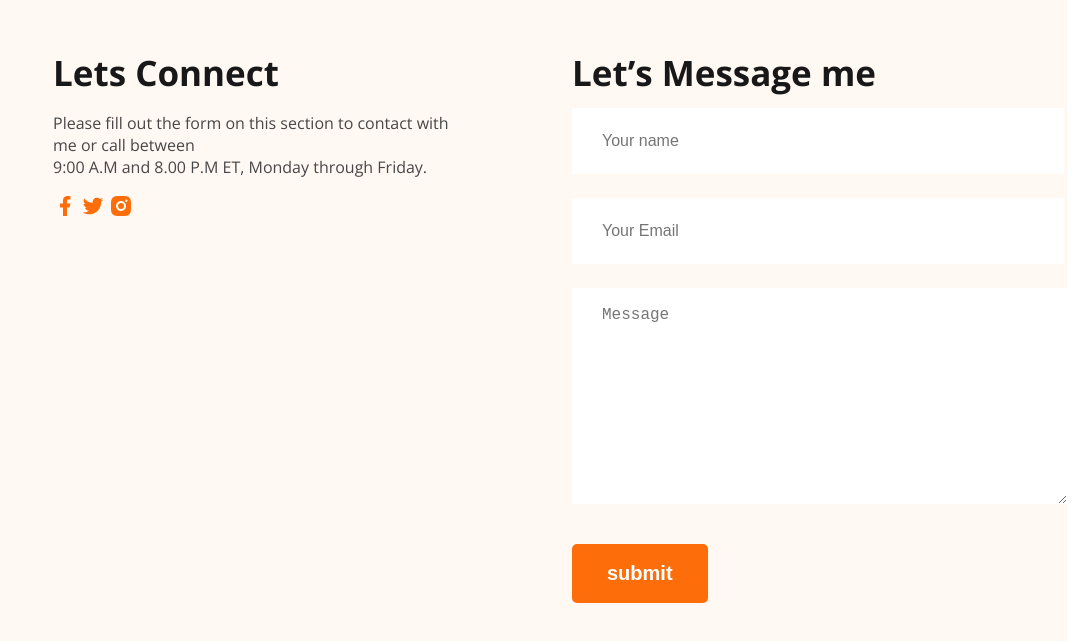
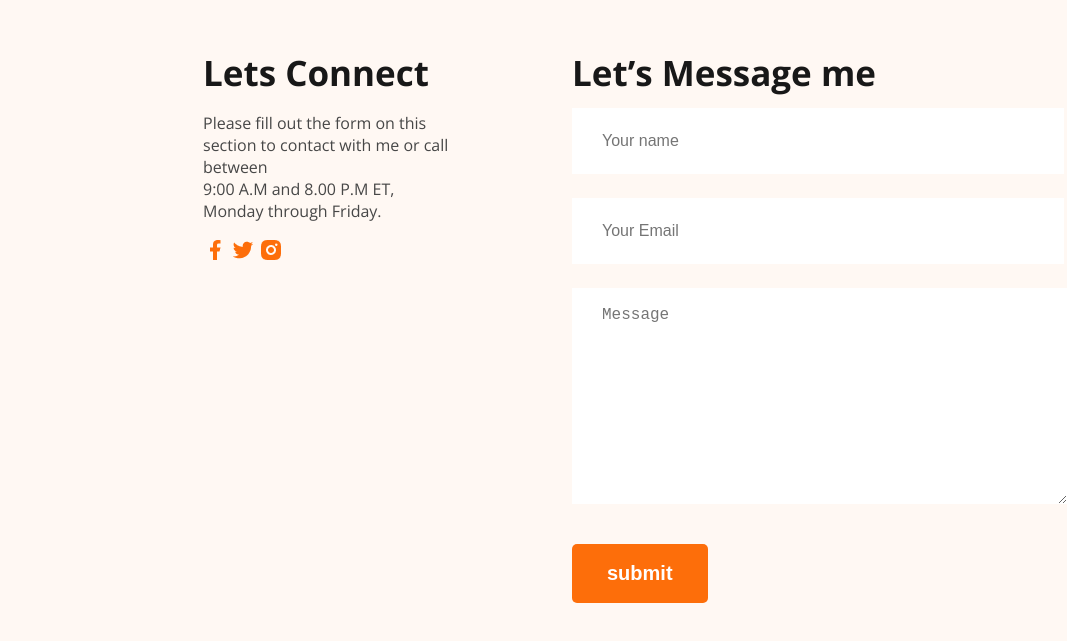
Before and after one commit to KhaledAzizZaki/web-developer-portfolio, a plain HTML site: page index.html in a window 1280 px wide. Shown: the part 3615-4256 px from the top of the page, without its empty margins (205-1280 px from the left). Drawn offline with nearby package versions, Linux system fonts and the light colour scheme.

Commit message:
footer edit

```diff
--- a/styles/styles.css
+++ b/styles/styles.css
@@ -260,7 +260,7 @@ hr {
 } */
 
 .footer-column1 {
-  margin: 130px 120px 0 250px;
+  margin: 130px 120px 0 400px;
 }
 
 .footer-column2 {
```
